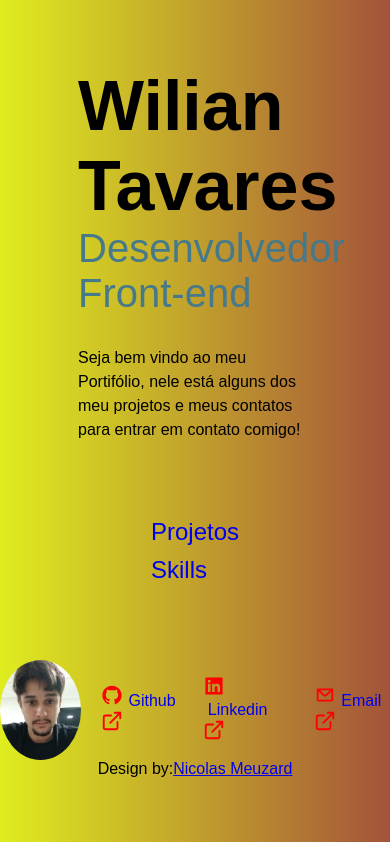
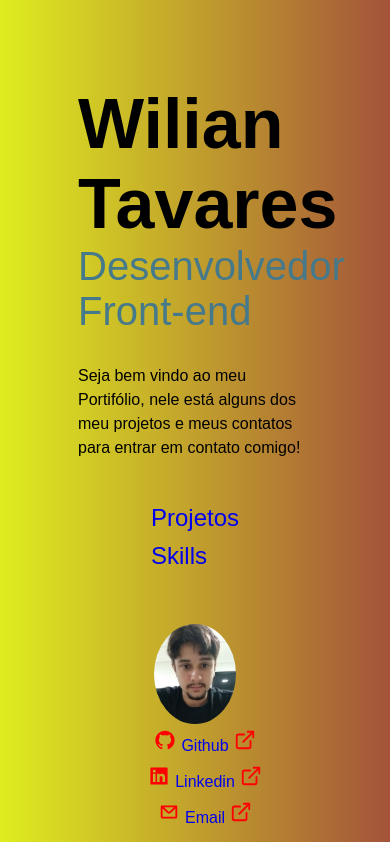
Before and after one commit to wilian-tavares/MyPortifolio, a React (Create React App) app: page / in a window 390 px wide. Shown: the top 842 px of the page. Built offline with nearby package versions, Linux system fonts and the light colour scheme.

Commit message:
Responsividade Iphone SE

```diff
--- a/src/App.css
+++ b/src/App.css
@@ -172,8 +172,19 @@ body {
 
 
 @media (max-width: 600px) {
+    .profile {
+        margin-top: 50px;
+    }
+
     .shieldSkills {
         display: flex;
         justify-content: center;
     }
+    .footer .links {
+        flex-direction: column;
+        padding: 10px;
+    }
+    .footer .areaLinks {
+        padding: 5px;
+    }
 }
```
